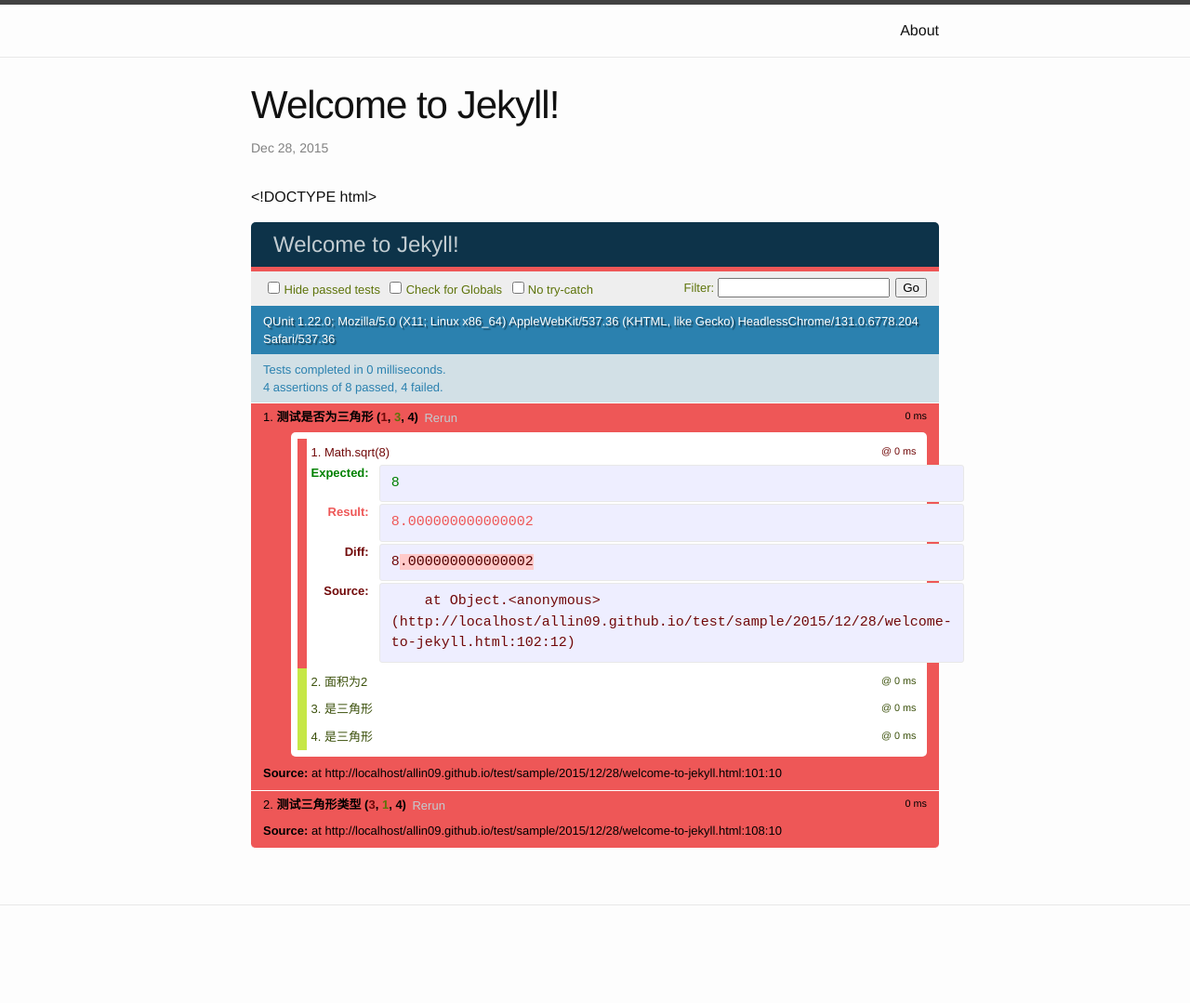
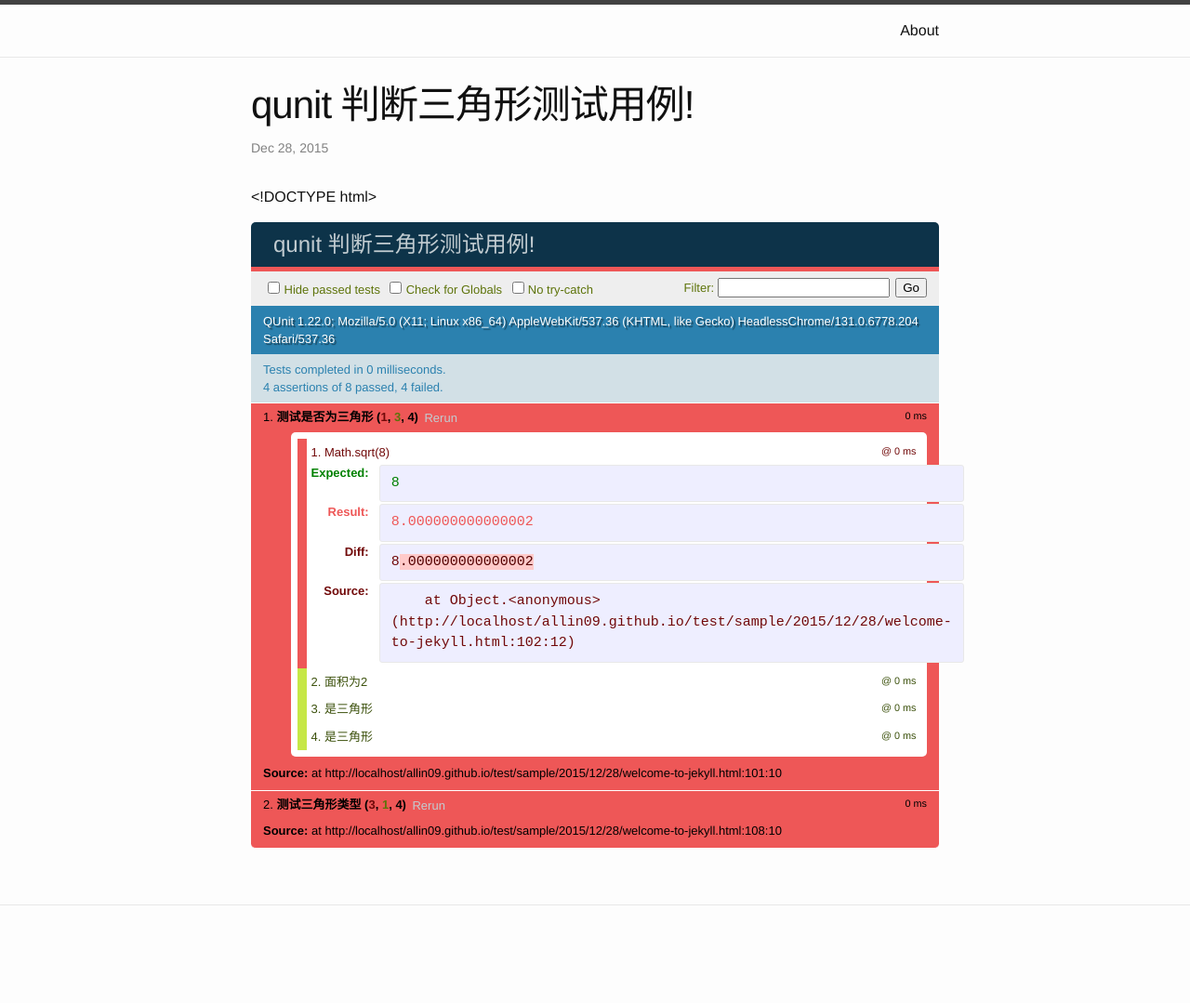
Before and after one commit to allin09/allin09.github.io, a Jekyll site: the page built from _posts/2015-12-28-welcome-to-jekyll.markdown, in a window 1280 px wide. Shown: the whole page at 93% size. Built offline with Jekyll 4.4.1, drawn with Linux system fonts in a browser that asks for light colours.

Commit message:
_config.yml

```diff
--- a/_posts/2015-12-28-welcome-to-jekyll.markdown
+++ b/_posts/2015-12-28-welcome-to-jekyll.markdown
@@ -1,6 +1,6 @@
 ---
 layout: post
-title:  "Welcome to Jekyll!"
+title:  "qunit 判断三角形测试用例!"
 date:   2015-12-28 20:03:02 +0800
 categories: [test, sample]
 ---
```
